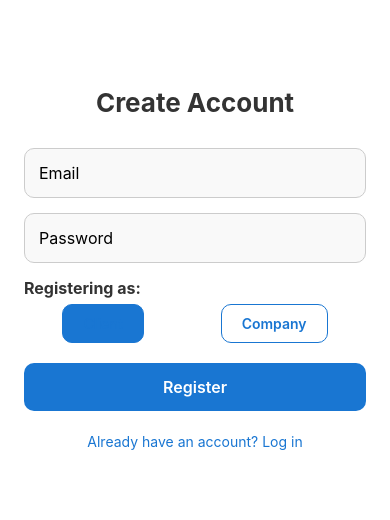
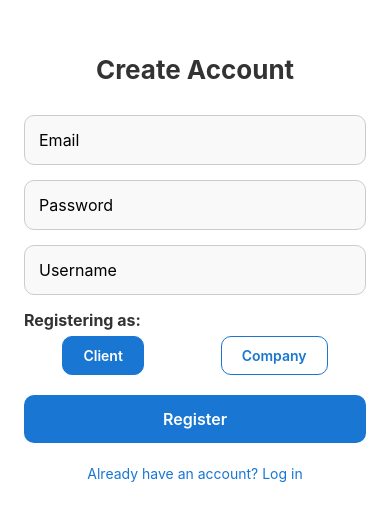
Before and after one commit to shaahinuz/ferrum-app, a React Native app: screen /Register in a window 390 px wide. Shown: the part 154-674 px from the top of the page. Built offline with nearby package versions, Linux system fonts and the light colour scheme; no server answers.

Commit message:
Added username field and fixed bugs in registration buttons

```diff
--- a/context/UserProvider.js
+++ b/context/UserProvider.js
@@ -10,16 +10,18 @@ export default function UserProvider({ children }) {
 
   const loadUser = async (firebaseUser) => {
     try {
-      await firebaseUser.reload(); // 🔁 Refresh the user's status from Firebase
+      await firebaseUser.reload(); // 🔁 Refresh email verification status
       const userRef = doc(firestore, 'users', firebaseUser.uid);
       const userSnap = await getDoc(userRef);
-      const role = userSnap.exists() ? userSnap.data().role : 'client';
+
+      const userData = userSnap.exists() ? userSnap.data() : {};
 
       setUser({
         uid: firebaseUser.uid,
         email: firebaseUser.email,
-        emailVerified: firebaseUser.emailVerified, // ✅ track verification
-        role,
+        emailVerified: firebaseUser.emailVerified,
+        role: userData.role || 'client',
+        name: userData.name || '', // ✅ include name here
       });
     } catch (err) {
       console.error('Error loading user:', err);
@@ -42,13 +44,12 @@ export default function UserProvider({ children }) {
     return () => unsubscribe();
   }, []);
 
-  // ✅ Refresh user every 5 seconds to detect if email was verified
   useEffect(() => {
     const interval = setInterval(() => {
       if (auth.currentUser && !auth.currentUser.emailVerified) {
         loadUser(auth.currentUser);
       }
-    }, 5000); // every 5 seconds
+    }, 5000);
 
     return () => clearInterval(interval);
   }, []);
--- a/screens/HomeScreen.js
+++ b/screens/HomeScreen.js
@@ -9,13 +9,17 @@ export default function HomeScreen({ navigation }) {
 
   const handleLogout = async () => {
     const auth = getAuth();
-    await signOut(auth); // ✅ корректный выход
+    await signOut(auth);
   };
 
   return (
     <BackgroundWrapper>
       <View style={styles.container}>
-        <Text style={styles.title}>Welcome to Ferrum</Text>
+        <Text style={styles.title}>
+          {user?.role === 'company'
+            ? `Welcome, ${user?.name || 'Company'} 👋`
+            : `Welcome, ${user?.name || 'User'} 👋`}
+        </Text>
 
         {/* Company: Prioritized buttons first */}
         {user?.role === 'company' && (
--- a/screens/RegisterScreen.js
+++ b/screens/RegisterScreen.js
@@ -16,11 +16,12 @@ import { auth, firestore } from '../firebaseConfig';
 export default function RegisterScreen({ navigation }) {
   const [email, setEmail] = useState('');
   const [password, setPassword] = useState('');
-  const [role, setRole] = useState('client'); // Default role
+  const [role, setRole] = useState('client');
+  const [name, setName] = useState(''); // username or company name
 
   const handleRegister = async () => {
-    if (!email || !password) {
-      Alert.alert('Error', 'Please enter both email and password.');
+    if (!email || !password || !name) {
+      Alert.alert('Error', 'Please fill all fields.');
       return;
     }
 
@@ -28,23 +29,16 @@ export default function RegisterScreen({ navigation }) {
       const userCredential = await createUserWithEmailAndPassword(auth, email, password);
       const user = userCredential.user;
 
-      // Save user role in Firestore
       await setDoc(doc(firestore, 'users', user.uid), {
         email: user.email,
         role: role,
+        name: name,
       });
 
-      // Send verification email
       await sendEmailVerification(user);
 
-      Alert.alert(
-        'Success ✅',
-        'Verification email sent. Please check your inbox and click the link.'
-      );
-
-      // ⛔ DO NOT navigate manually
-      // App.js will automatically show VerifyEmailScreen if !user.emailVerified
-
+      Alert.alert('Success ✅', 'Verification email sent. Please verify before continuing.');
+      navigation.replace('VerifyEmail');
     } catch (error) {
       Alert.alert('Registration Failed', error.message);
     }
@@ -74,19 +68,26 @@ export default function RegisterScreen({ navigation }) {
         secureTextEntry
       />
 
+      <TextInput
+        style={styles.input}
+        placeholder={role === 'company' ? 'Company Name' : 'Username'}
+        value={name}
+        onChangeText={setName}
+      />
+
       <Text style={styles.roleLabel}>Registering as:</Text>
       <View style={styles.roleSelector}>
         <TouchableOpacity
           style={[styles.roleOption, role === 'client' && styles.roleSelected]}
           onPress={() => setRole('client')}
         >
-          <Text style={styles.roleText}>Client</Text>
+          <Text style={[styles.roleText, role === 'client' && styles.roleTextSelected]}>Client</Text>
         </TouchableOpacity>
         <TouchableOpacity
           style={[styles.roleOption, role === 'company' && styles.roleSelected]}
           onPress={() => setRole('company')}
         >
-          <Text style={styles.roleText}>Company</Text>
+          <Text style={[styles.roleText, role === 'company' && styles.roleTextSelected]}>Company</Text>
         </TouchableOpacity>
       </View>
 
@@ -150,6 +151,9 @@ const styles = StyleSheet.create({
     color: '#1976D2',
     fontWeight: '600',
   },
+  roleTextSelected: {
+    color: '#fff',
+  },
   button: {
     backgroundColor: '#1976D2',
     padding: 14,
```
